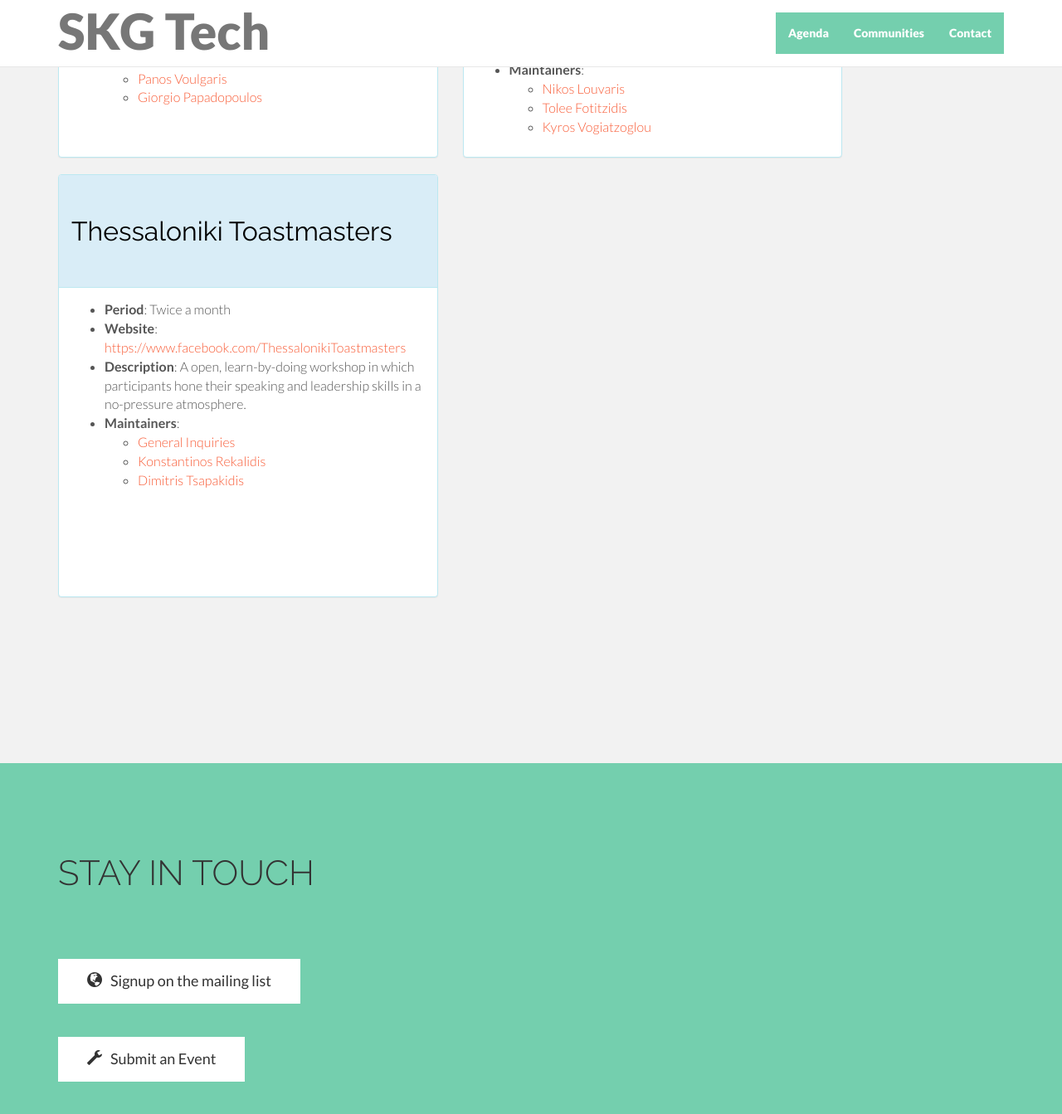
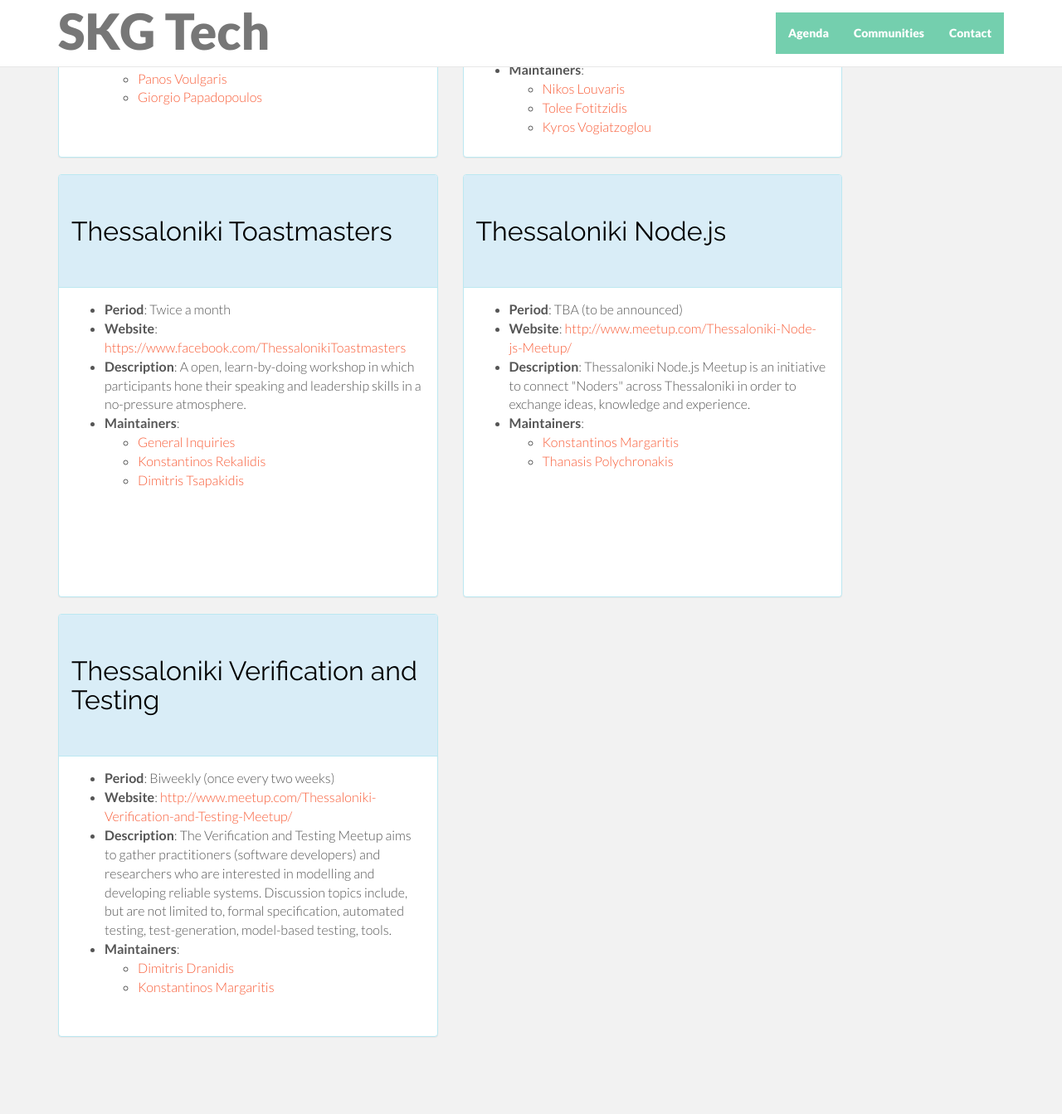
Before and after one commit to skgtech/skgtech.github.io, a Jekyll site: the page built from index.html, in a window 1280 px wide and 1400 px high, scrolled down 3635 px. Shown: the top 1343 px of the window at 83% size. Built offline with Jekyll 4.4.1, drawn with Linux system fonts in a browser that asks for light colours; nearby versions of some CDN libraries; Markdown is read by kramdown in place of the engine named in the settings; comment, search, counter and statistics services are not loaded.

Commit message:
Added Node.js and Verification and Testing meetups

```diff
--- a/_data/communities.yaml
+++ b/_data/communities.yaml
@@ -106,3 +106,23 @@
       email: "krekalidis@gmail.com"
     - name: "Dimitris Tsapakidis"
       email: "dimitris@tsapakidis.com"
+- name: "Thessaloniki Node.js"
+  period: "TBA (to be announced)"
+  description: 'Thessaloniki Node.js Meetup is an initiative to connect "Noders" across Thessaloniki in order to exchange ideas, knowledge and experience.'
+  website: "http://www.meetup.com/Thessaloniki-Node-js-Meetup/"
+  twitter: "https://twitter.com/skgnodejs/"
+  maintainers:
+    - name: "Konstantinos Margaritis"
+      email: "kotsos.marga@gmail.com"
+    - name: "Thanasis Polychronakis"
+      email: "thanpolas@gmail.com"
+- name: "Thessaloniki Verification and Testing"
+  period: "Biweekly (once every two weeks)"
+  description: 'The Verification and Testing Meetup aims to gather practitioners (software developers) and researchers who are interested in modelling and developing reliable systems. Discussion topics include, but are not limited to, formal specification, automated testing, test-generation, model-based testing, tools.'
+  website: "http://www.meetup.com/Thessaloniki-Verification-and-Testing-Meetup/"
+  twitter: "https://twitter.com/skgvt"
+  maintainers:
+    - name: "Dimitris Dranidis "
+      email: "dranidis@city.academic.gr"
+    - name: "Konstantinos Margaritis"
+      email: "kotsos.marga@gmail.com"
```
